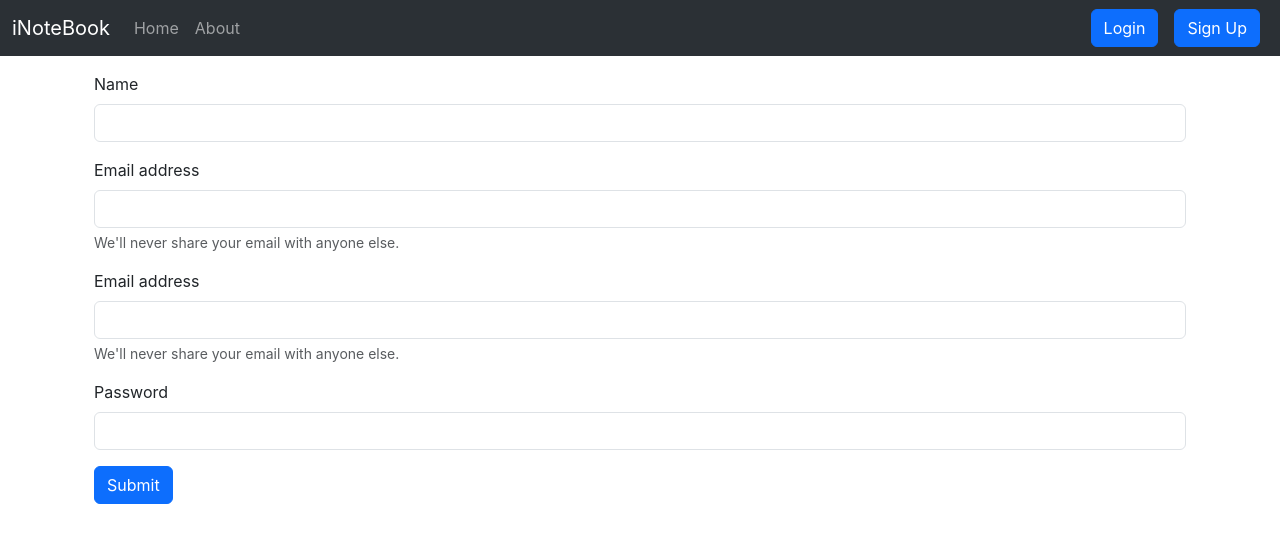
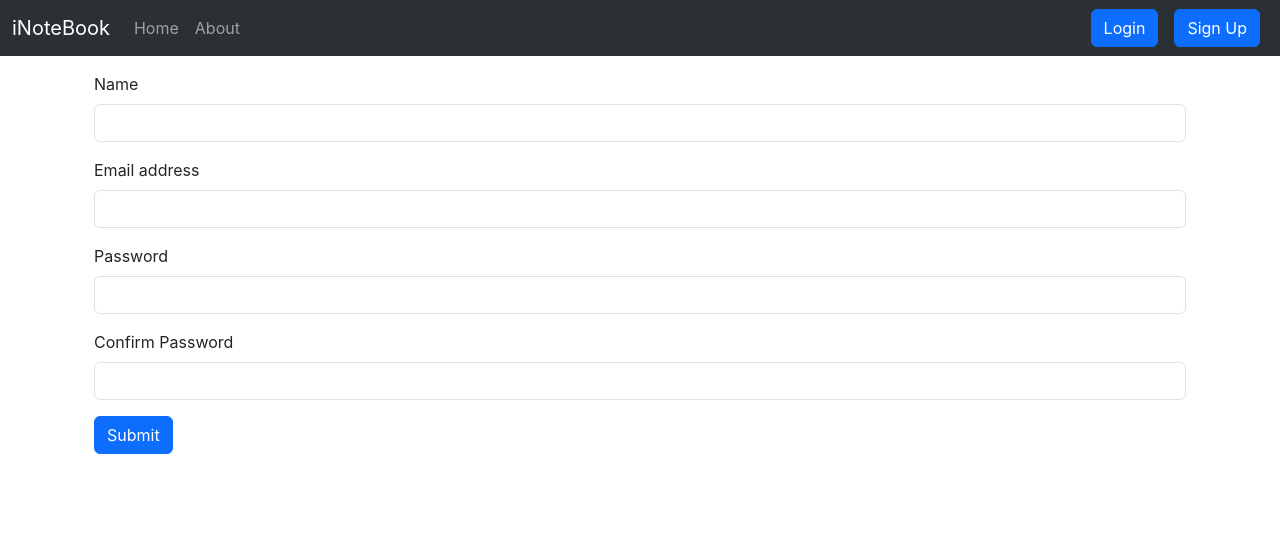
Before and after one commit to Deepkk-9/inotebook, a React (Create React App) app: page /signup in a window 1280 px wide. Shown: the top 542 px of the page. Built offline with nearby package versions, Linux system fonts and the light colour scheme.

Commit message:
User Sign Up done with backend, user can now create an account

```diff
--- a/src/components/SignUp.js
+++ b/src/components/SignUp.js
@@ -4,7 +4,7 @@ import { useNavigate } from 'react-router-dom';
 export default function SignUp() {
     const host = "http://localhost:5000";
 
-    const [credentials, setCredentials] = useState({ name: "", email: "", password: "" });
+    const [credentials, setCredentials] = useState({ name: "", email: "", password: "", cpassword: "" });
 
     const navigate = useNavigate();
 
@@ -12,14 +12,13 @@ export default function SignUp() {
         e.preventDefault();
 
         try {
-            const response = await fetch(`${host}/api/auth/login`, {
+            const response = await fetch(`${host}/api/auth/createuser`, {
                 method: "POST",
                 headers: {
                     "Content-Type": "application/json",
                 },
-                body: JSON.stringify({ email: credentials.email, password: credentials.password }),
+                body: JSON.stringify({ name: credentials.name, email: credentials.email, password: credentials.password }),
             });
-
 
             const userToken = await response.json()
 
@@ -30,9 +29,8 @@ export default function SignUp() {
                 navigate("/");
             }
             else {
-                alert("Invalid Credentials")
+                alert("User Already Exists");
             }
-
 
         }
         catch (err) {
@@ -49,21 +47,19 @@ export default function SignUp() {
             <form onSubmit={handleLogin}>
                 <div className="mb-3">
                     <label htmlFor="name" className="form-label">Name</label>
-                    <input type="name" onChange={onChange} value={credentials.name} className="form-control" id="name" name='email' />
+                    <input type="text" onChange={onChange} value={credentials.name} className="form-control" id="name" name='name' minLength={3} required />
                 </div>
                 <div className="mb-3">
-                    <label htmlFor="exampleInputEmail1" className="form-label">Email address</label>
-                    <input type="email" onChange={onChange} value={credentials.email} className="form-control" id="email" name='email' aria-describedby="emailHelp" />
-                    <div id="emailHelp" className="form-text">We'll never share your email with anyone else.</div>
+                    <label htmlFor="email" className="form-label">Email address</label>
+                    <input type="email" onChange={onChange} value={credentials.email} className="form-control" id="email" name='email' aria-describedby="emailHelp" required />
                 </div>
                 <div className="mb-3">
-                    <label htmlFor="exampleInputEmail1" className="form-label">Email address</label>
-                    <input type="email" onChange={onChange} value={credentials.email} className="form-control" id="email" name='email' aria-describedby="emailHelp" />
-                    <div id="emailHelp" className="form-text">We'll never share your email with anyone else.</div>
+                    <label htmlFor="password" className="form-label">Password</label>
+                    <input type="password" onChange={onChange} value={credentials.password} className="form-control" id="password" name='password' minLength={5} required />
                 </div>
                 <div className="mb-3">
-                    <label htmlFor="exampleInputPassword1" className="form-label">Password</label>
-                    <input type="password" onChange={onChange} value={credentials.password} id="password" name='password' className="form-control" />
+                    <label htmlFor="password" className="form-label">Confirm Password</label>
+                    <input type="password" onChange={onChange} value={credentials.cpassword} className="form-control" id="cpassword" name='cpassword' minLength={5} required />
                 </div>
                 <button type="submit" className="btn btn-primary">Submit</button>
             </form>
```
Also changed, not shown: 1 other file (tests, documents, lock files or other folders).
